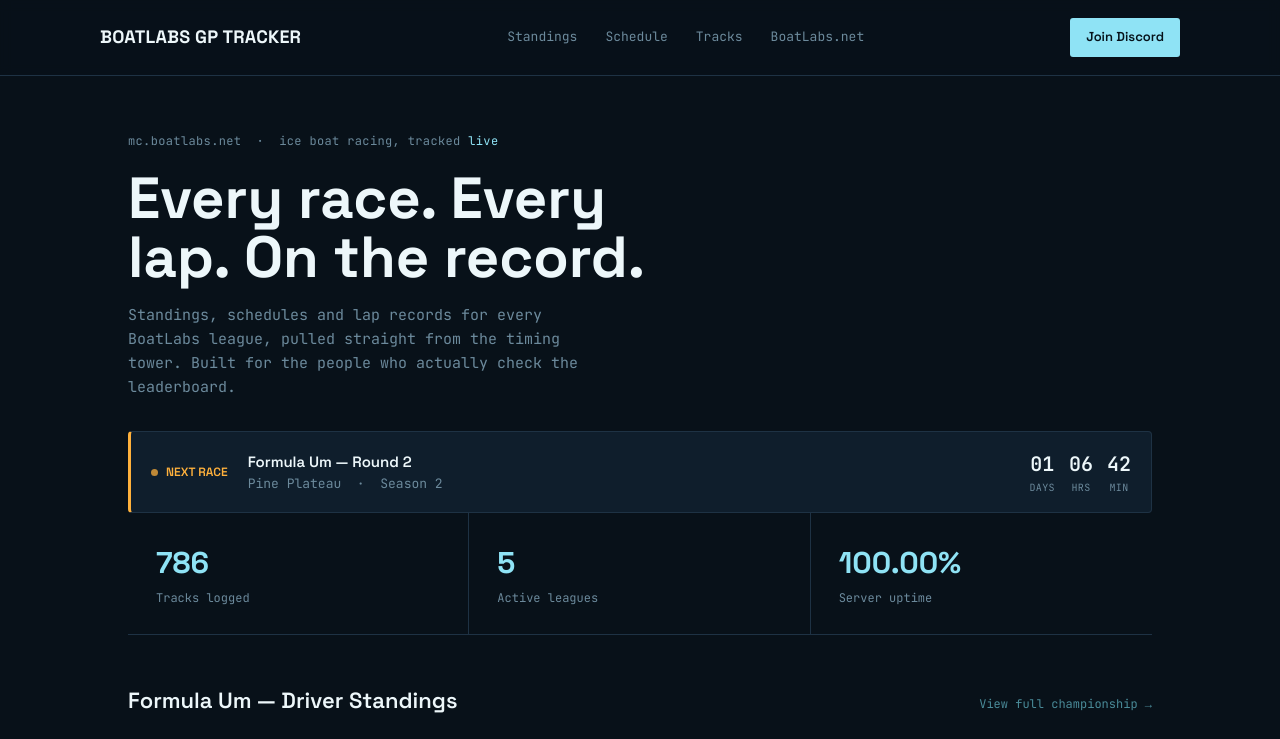
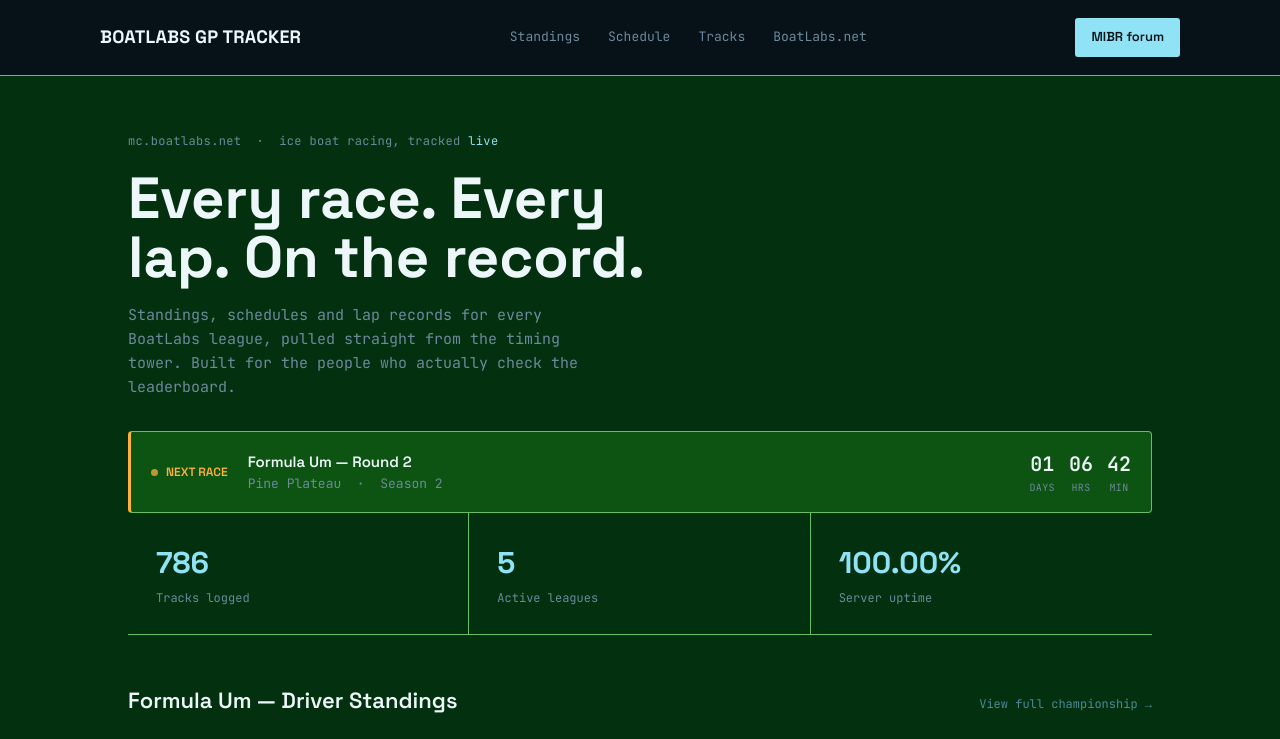
Before and after one commit to Teddyishappyl/GP-Tracker, a plain HTML site: page index.html in a window 1280 px wide. Shown: the top 739 px of the page. Drawn offline with Linux system fonts and the light colour scheme.

Commit message:
Update index.html

```diff
--- a/index.html
+++ b/index.html
@@ -10,10 +10,10 @@
 <link href="https://fonts.googleapis.com/css2?family=Space+Grotesk:wght@400;500;600;700&family=JetBrains+Mono:wght@400;500;600&display=swap" rel="stylesheet">
 <style>
   :root {
-    --bg: #081119;
-    --panel: #0F1E2C;
-    --panel-2: #13293D;
-    --line: #1E3244;
+    --bg: #03300F;
+    --panel: #0D5412;
+    --panel-2: #28752D;
+    --line: #63BF69;
     --ice: #8FE3F5;
     --ice-dim: #4A8B99;
     --frost: #EDF7FA;
@@ -458,7 +458,7 @@
       <a href="#tracks">Tracks</a>
       <a href="https://boatlabs.net" target="_blank" rel="noopener">BoatLabs.net</a>
     </nav>
-    <a class="nav-cta" href="https://discord.boatlabs.net" target="_blank" rel="noopener">Join Discord</a>
+    <a class="nav-cta" href="https://discord.com/channels/1282400201075589240/1500341026018295860" target="_blank" rel="noopener">MIBR forum</a>
   </div>
 </header>
 
```
